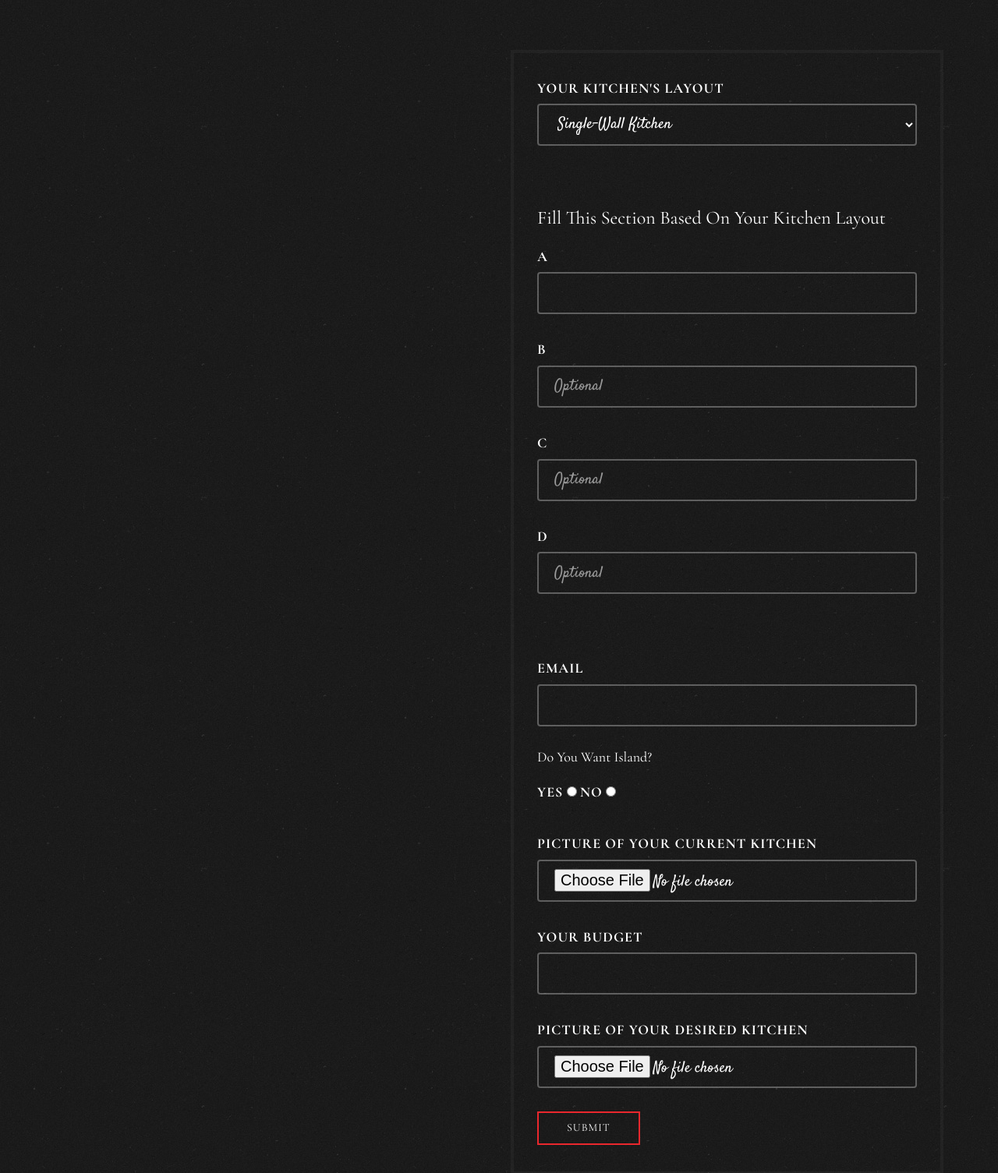
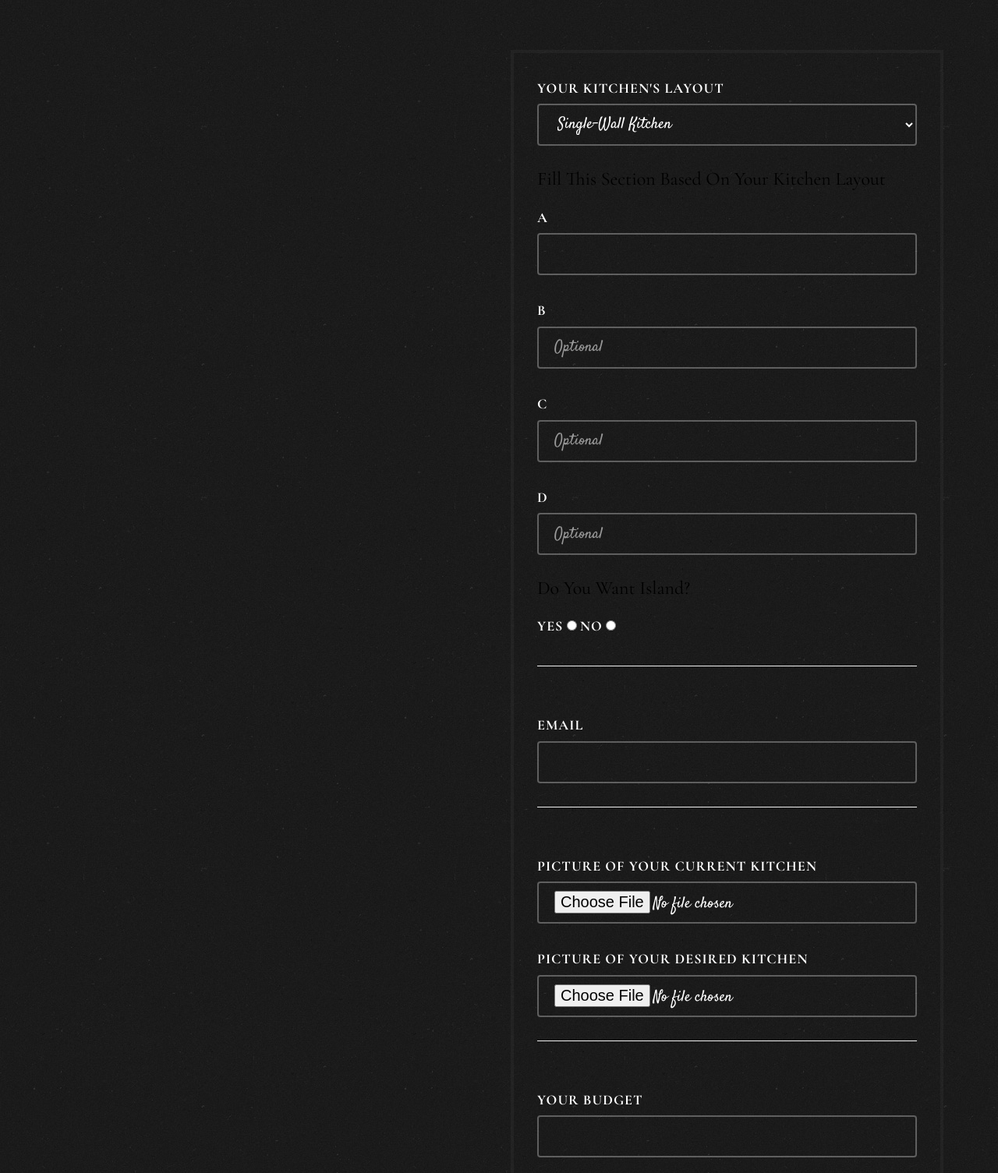
Before and after one commit to msn-bagheri/dream_kitchen, a Django app: page /reservation in a window 1280 px wide. Shown: the part 2040-3545 px from the top of the page at 78% size. Run offline with Django 4.2, Linux system fonts and the light colour scheme; some libraries are stand-ins or nearby versions; some web fonts are replaced.

Commit message:
refactor: light theme

```diff
--- a/app/templates/contact.html
+++ b/app/templates/contact.html
@@ -111,7 +111,7 @@
 			<div class="row animate-box">
 				<div class="col-md-8 col-md-offset-2 text-center fh5co-heading">
 					<h2>Don't be shy, let's chat.</h2>
-					<p>Lorem ipsum dolor sit amet, consectetur adipisicing elit. Recusandae enim quae vitae cupiditate, sequi quam ea id dolor reiciendis consectetur repudiandae. Rem quam, repellendus veniam ipsa fuga maxime odio? Eaque!</p>
+					<p>Share your story with us.</p>
 					<p><a href="mailto:info@yourdomainname.com" class="btn btn-primary btn-outline">Contact Us</a></p>
 				</div>
 			</div>
--- a/app/templates/reservation.html
+++ b/app/templates/reservation.html
@@ -121,7 +121,7 @@
 
 				<div class="fh5co-section" style="margin-bottom:10px">
 					<div class="container"  style="display:flex;flex-direction:column;">
-						<h2 style="margin-right:auto;margin-left:auto;color:white">First Take a Look at Kitchen Layouts</h2>
+						<h2 style="margin-right:auto;margin-left:auto;color:#F57328;font-weight:bold">First Take a Look at Kitchen Layouts</h2>
 						<div class="row">
 							<div class="col-md-6 col-md-push-1 col-lg-10">
 								<img src="{% static 'images/test.svg' %}" style="width:100%">
@@ -147,7 +147,7 @@
 								</select>
 							</div>
 						</div>
-						<h3 style="margin-right:auto;margin-left:auto;color:white;margin-top:80px;">Fill This Section Based On Your Kitchen Layout</h3>
+						<h3 style="margin-right:auto;margin-left:auto;color:#000;margin-top:20px;">Fill This Section Based On Your Kitchen Layout</h3>
 						<div class="row form-group">
 							<div class="col-md-12">
 								<label for="a">A</label>
@@ -172,40 +172,45 @@
 								<input type="text" class="form-control" id="d" name="d" placeholder="Optional">
 							</div>
 						</div>
-						<div class="row form-group" style="margin-top:80px">
-							<div class="col-md-12">
-								<label for="email">Email</label>
-								<input type="email" class="form-control" id="email" name="email" required>
-							</div>
-						</div>
 						<div class="row form-group">
 							<div class="col-md-12">
-								<h4 style="margin-right:auto;margin-left:auto;color:white;">Do You Want Island?</h4>
+								<h3 style="margin-right:auto;margin-left:auto;color:#000;">Do You Want Island?</h3>
 								<label for="yes">Yes</label>
 								<input type="radio" id="yes" name="is_island" value="true" required>
 								<label for="no">No</label>
 								<input type="radio" id="no" name="is_island" value="false" required>
 							</div>
 						</div>
+						<hr>
+						<div class="row form-group" style="margin-top:60px;margin-bottom:60px;">
+							<div class="col-md-12">
+								<label for="email">Email</label>
+								<input type="email" class="form-control" id="email" name="email" required>
+							</div>
+						</div>
+						<hr>
 
-						<div class="row form-group">
+						<div class="row form-group" style="margin-top:60px;">
 							<div class="col-md-12">
 								<label for="current_kitchen">Picture Of Your Current Kitchen</label>
 								<input type="file" class="form-control" id="current_kitchen" name="current_kitchen">
 							</div>
 						</div>
-						<div class="row form-group">
+						<div class="row form-group" style="margin-bottom:60px;">
+							<div class="col-md-12">
+								<label for="desired_kitchen">Picture Of Your Desired Kitchen</label>
+								<input type="file" class="form-control" id="desired_kitchen" name="desired_kitchen">
+							</div>
+						</div>
+						<hr>
+
+						<div class="row form-group" style="margin-top:60px;">
 							<div class="col-md-12">
 								<label for="budget">Your Budget</label>
 								<input type="text" class="form-control" id="budget" name="budget" required>
 							</div>
 						</div>
-						<div class="row form-group">
-							<div class="col-md-12">
-								<label for="desired_kitchen">Picture Of Your Desired Kitchen</label>
-								<input type="file" class="form-control" id="desired_kitchen" name="desired_kitchen">
-							</div>
-						</div>
+
 
 						<div class="row form-group">
 							<div class="col-md-12">
--- a/app/views.py
+++ b/app/views.py
@@ -33,7 +33,6 @@
         data = request.POST
         data._mutable = True
         data.update(request.FILES)
-        print(data)
         serializer = UserFormSerializer(data=request.POST)
         if serializer.is_valid():
             serializer.save()
```
Also changed, not shown: 1 other file.
